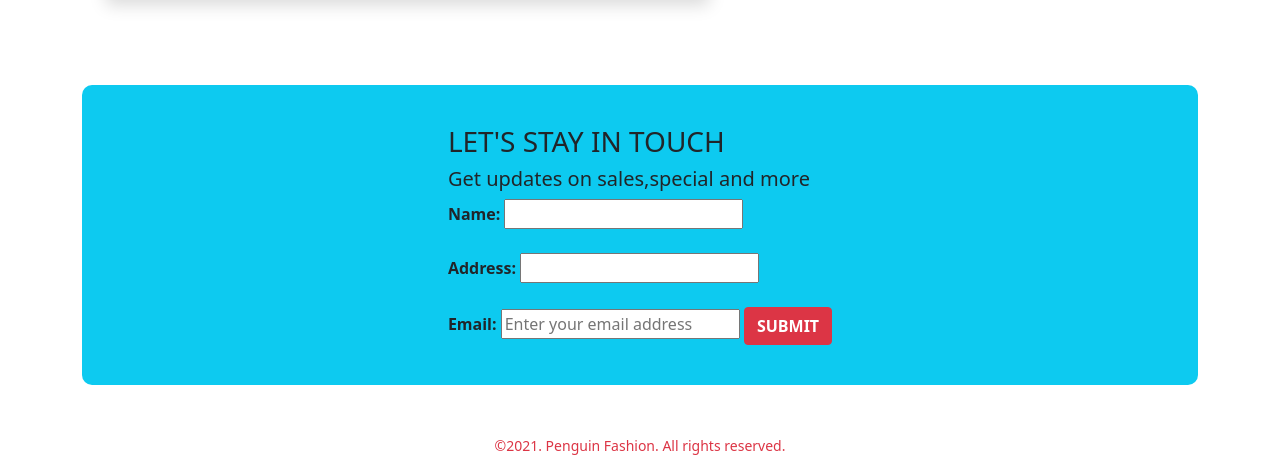
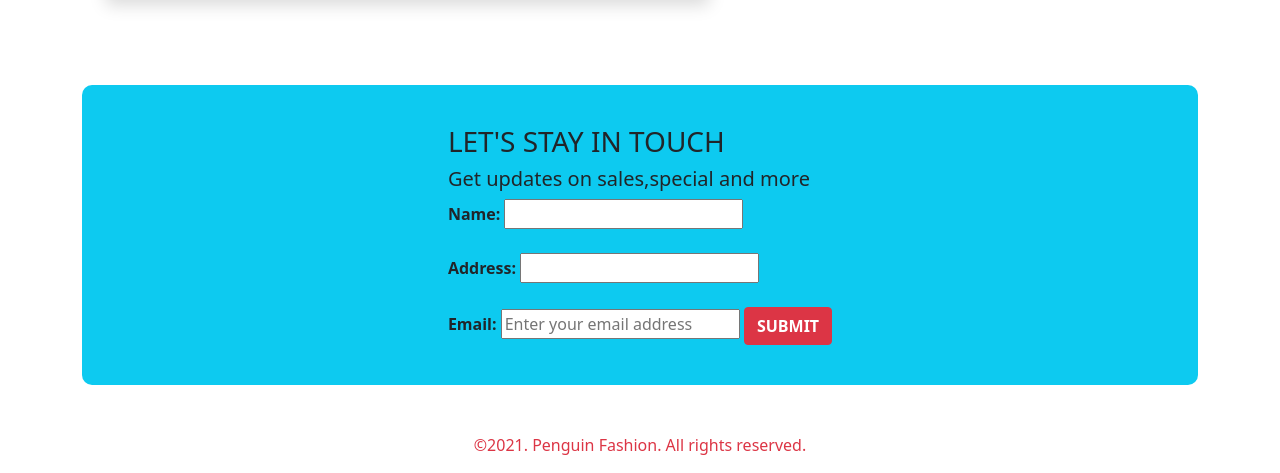
Before and after one commit to samrat3459/panguin-fashion-website, a plain HTML site: page index.html in a window 1280 px wide. Shown: the part 2490-2963 px from the top of the page. Drawn offline with Linux system fonts and the light colour scheme.

Commit message:
panguin-fashion-website

```diff
--- a/index.html
+++ b/index.html
@@ -212,9 +212,8 @@
               </section>
           </main>
           <footer class="text-center mt-5 text-danger">
-            <small>©2021. Penguin Fashion. All rights reserved.</small>
+            <p>©2021. Penguin Fashion. All rights reserved.</p>
         </footer>
-
         </main>
     <script src="js/bootstrap.min.js"></script>
 </body>
```
